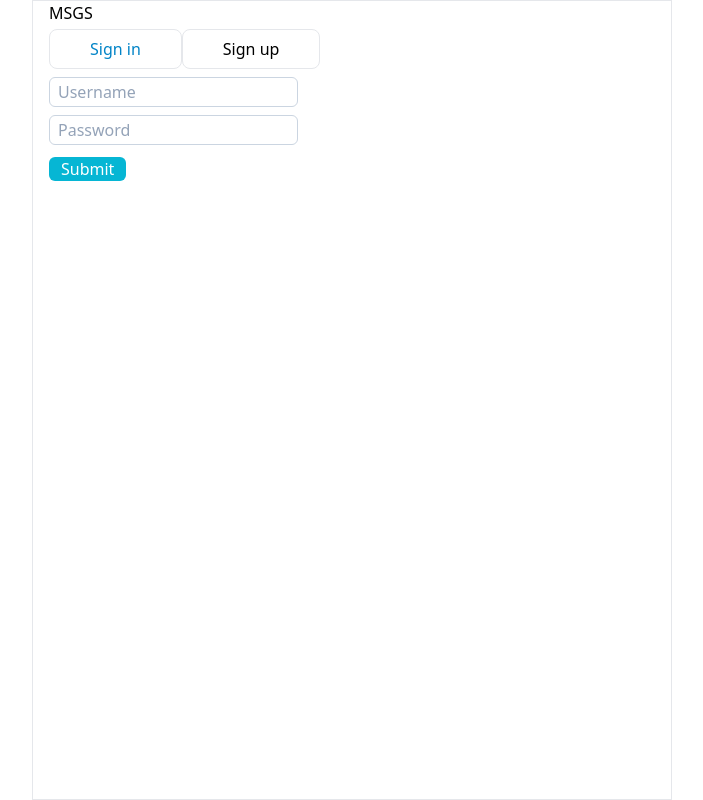
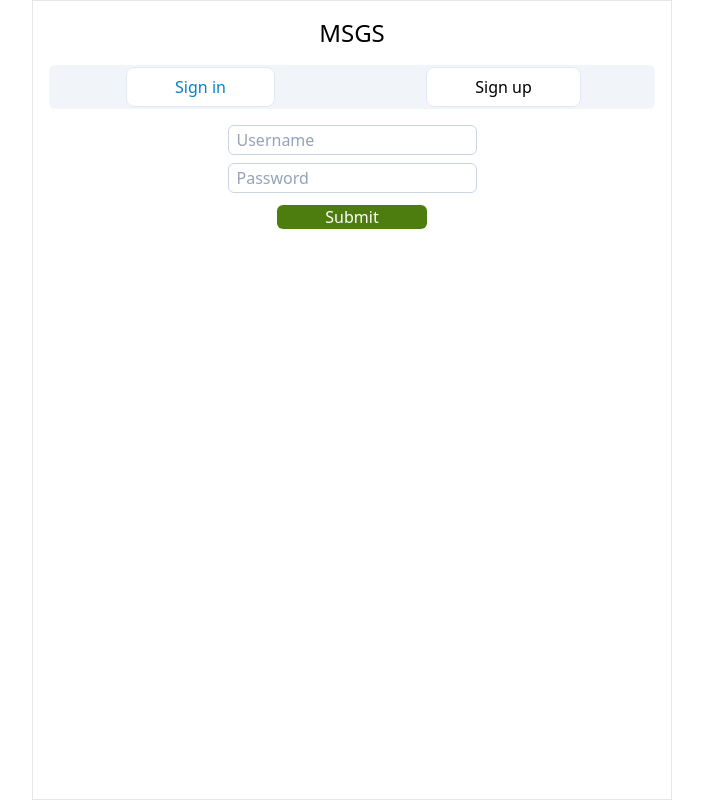
Before and after one commit to mhmh4/flask-messenger, a Flask app: page /signin in a window 1280 px wide. Shown: the whole page, without its empty margins (288-991 px from the left). Run offline with Flask 3, Linux system fonts and the light colour scheme; some libraries are stand-ins or nearby versions.

Commit message:
Update signin.html

```diff
--- a/msgs/templates/signin.html
+++ b/msgs/templates/signin.html
@@ -5,14 +5,15 @@
 {% endblock %}
 
 {% block content %}
-<h4>MSGS</h4>
+<h1 class="text-center text-2xl my-4">MSGS</h1>
 
-<div class="flex my-3">
-  <div>
-    <a href="{{ url_for('signin') }}" class="text-sky-600 px-10 py-2 rounded-lg border">Sign in</a>
+<div class="text-center">
+  <div class="flex my-3 py-2.5 bg-slate-100 rounded-md">
+    <div class="flex-1">
+      <a href="{{ url_for('signin') }}" class="text-sky-600 bg-white mx-0.5 px-12 py-2 rounded-lg border border-slate-200">Sign in</a>
     </div>
-  <div>
-    <a href="{{ url_for('signup') }}" class="text-black px-10 py-2 rounded-lg border">Sign up</a>
+    <div class="flex-1">
+      <a href="{{ url_for('signup') }}" class="text-black bg-white mx-0.5 px-12 py-2 rounded-lg border border-slate-200">Sign up</a>
     </div>
   </div>
 
@@ -34,6 +35,7 @@
         )
       }}
     </div>
-  {{ form.submit(class="px-3 my-2 text-white bg-cyan-500 hover:bg-cyan-600 rounded-md", value="Submit") }}
+    {{ form.submit(class="px-12 my-2 text-white bg-lime-700 hover:bg-lime-800 rounded-md", value="Submit") }}
   </form>
+</div>
 {% endblock %}
```
Lines whose indentation alone changed are shown as unchanged.
